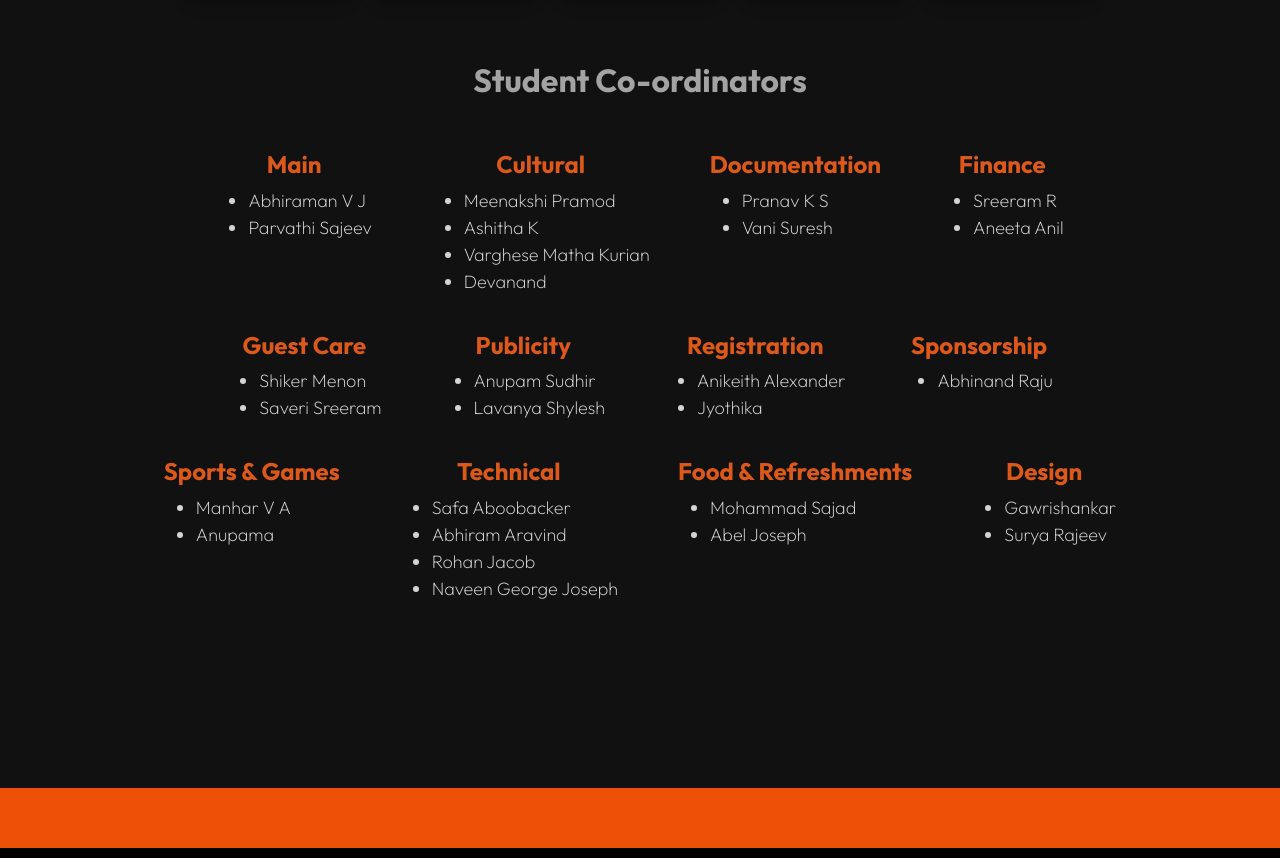
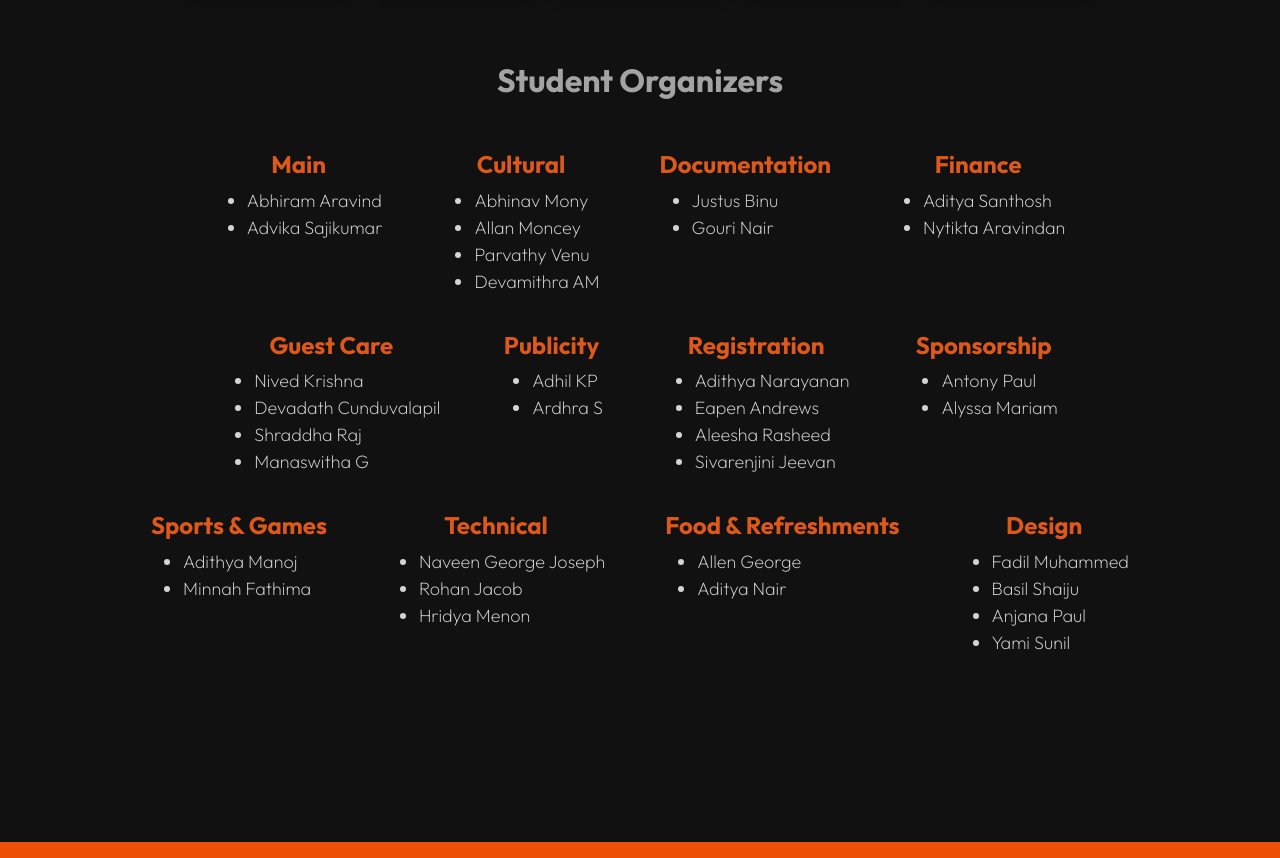
Before and after one commit to NGJ14/Thanima-2025, a plain HTML site: page index.html in a window 1280 px wide. Shown: the part 3846-4704 px from the top of the page. Drawn offline with Linux system fonts and the light colour scheme.

Commit message:
student committee lsit updated

```diff
--- a/index.html
+++ b/index.html
@@ -39,7 +39,7 @@
 
     <script>
         // Navbar scroll effect
-        window.addEventListener('scroll', function() {
+        window.addEventListener('scroll', function () {
             const navbar = document.querySelector('.animated-navbar');
             if (window.scrollY > 50) {
                 navbar.classList.add('scrolled');
@@ -194,9 +194,12 @@
                             <p class="text-white">
                                 "Onam isn’t just a date on the calendar it’s a heartbeat that connects every Malayali."
 
-                                Thanima is VIT’s annual Onam celebration -a vibrant tribute to Kerala’s timeless traditions and the unbreakable bond of
-                                the Malayali community. Since 2002, Thanima has been more than just a fest; it’s a legacy. From cultural performances
-                                and sports to celebrity guests and festive spirit, it brings alive the soul of Onam on campus.
+                                Thanima is VIT’s annual Onam celebration -a vibrant tribute to Kerala’s timeless
+                                traditions and the unbreakable bond of
+                                the Malayali community. Since 2002, Thanima has been more than just a fest; it’s a
+                                legacy. From cultural performances
+                                and sports to celebrity guests and festive spirit, it brings alive the soul of Onam on
+                                campus.
 
                                 A celebration of roots, pride, and pure Malayali joy — this is Thanima.
                             </p>
@@ -349,8 +352,8 @@
                         <div class="gallery-item">
                             <img src="./images/gallery/t23.webp" alt="Technology Hub">
                         </div>
-                        </div>
                     </div>
+                </div>
 
                 <!-- Row 3: t1 to t12 (12 images) -->
                 <div class="gallery-row row-3">
@@ -473,113 +476,115 @@
                         </div>
                     </div>
                     <div class="studentCo mt-4 pt-4">
-                        <h3>Student Co-ordinators</h3>
+                        <h3>Student Organizers</h3>
                         <div class="studentList">
                             <div>
                                 <h5>Main</h5>
                                 <ul>
-                                    <li>Abhiraman V J</li>
-                                    <li>Parvathi Sajeev
+                                    <li>Abhiram Aravind</li>
+                                    <li>Advika Sajikumar
                                     </li>
                                 </ul>
                             </div>
                             <div>
                                 <h5>Cultural</h5>
                                 <ul>
-                                    <li>Meenakshi Pramod</li>
-                                    <li>Ashitha K</li>
-                                    <li>Varghese Matha Kurian</li>
-                                    <li>Devanand</li>
+                                    <li>Abhinav Mony</li>
+                                    <li>Allan Moncey</li>
+                                    <li>Parvathy Venu</li>
+                                    <li>Devamithra AM</li>
 
                                 </ul>
                             </div>
                             <div>
                                 <h5>Documentation</h5>
                                 <ul>
-                                    <li>Pranav K S</li>
-                                    <li>Vani Suresh</li>
+                                    <li>Justus Binu</li>
+                                    <li>Gouri Nair</li>
                                 </ul>
                             </div>
                             <div>
                                 <h5>Finance</h5>
                                 <ul>
-                                    <li>Sreeram R</li>
-                                    <li>Aneeta Anil</li>
+                                    <li>Aditya Santhosh</li>
+                                    <li>Nytikta Aravindan</li>
                                 </ul>
                             </div>
                             <div>
                                 <h5>Guest Care</h5>
                                 <ul>
-                                    <li>Shiker Menon
+                                    <li>Nived Krishna
                                     </li>
-                                    <li>Saveri Sreeram
+                                    <li>Devadath Cunduvalapil
                                     </li>
+                                    <li>Shraddha Raj</li>
+                                    <li>Manaswitha G</li>
                                 </ul>
                             </div>
                             <div>
                                 <h5>Publicity</h5>
                                 <ul>
-                                    <li>Anupam Sudhir
-
+                                    <li>Adhil KP
                                     </li>
-                                    <li>Lavanya Shylesh
+                                    <li>Ardhra S
                                     </li>
                                 </ul>
                             </div>
                             <div>
                                 <h5>Registration</h5>
                                 <ul>
-                                    <li>Anikeith Alexander
+                                    <li>Adithya Narayanan
                                     </li>
-                                    <li>Jyothika
+                                    <li>Eapen Andrews
                                     </li>
+                                    <li>Aleesha Rasheed</li>
+                                    <li>Sivarenjini Jeevan</li>
                                 </ul>
                             </div>
                             <div>
                                 <h5>Sponsorship</h5>
                                 <ul>
-                                    <li>Abhinand Raju
+                                    <li>Antony Paul
                                     </li>
+                                    <li>Alyssa Mariam</li>
                                 </ul>
                             </div>
                             <div>
                                 <h5>Sports & Games</h5>
                                 <ul>
-                                    <li>Manhar V A
-
-
+                                    <li>Adithya Manoj
                                     </li>
-                                    <li>Anupama
-
+                                    <li>Minnah Fathima
                                     </li>
                                 </ul>
                             </div>
                             <div>
                                 <h5>Technical</h5>
                                 <ul>
-                                    <li>Safa Aboobacker
+                                    <li>Naveen George Joseph
                                     </li>
-                                    <li>Abhiram Aravind</li>
                                     <li>Rohan Jacob</li>
-                                    <li>Naveen George Joseph</li>
+                                    <li>Hridya Menon</li>
                                 </ul>
                             </div>
                             <div>
                                 <h5>Food & Refreshments</h5>
                                 <ul>
-                                    <li>Mohammad Sajad
+                                    <li>Allen George
                                     </li>
-                                    <li>Abel Joseph
+                                    <li>Aditya Nair
                                     </li>
                                 </ul>
                             </div>
                             <div>
                                 <h5>Design</h5>
                                 <ul>
-                                    <li>Gawrishankar
+                                    <li>Fadil Muhammed
                                     </li>
-                                    <li>Surya Rajeev
+                                    <li>Basil Shaiju
                                     </li>
+                                    <li>Anjana Paul</li>
+                                    <li>Yami Sunil</li>
                                 </ul>
                             </div>
                         </div>
```
